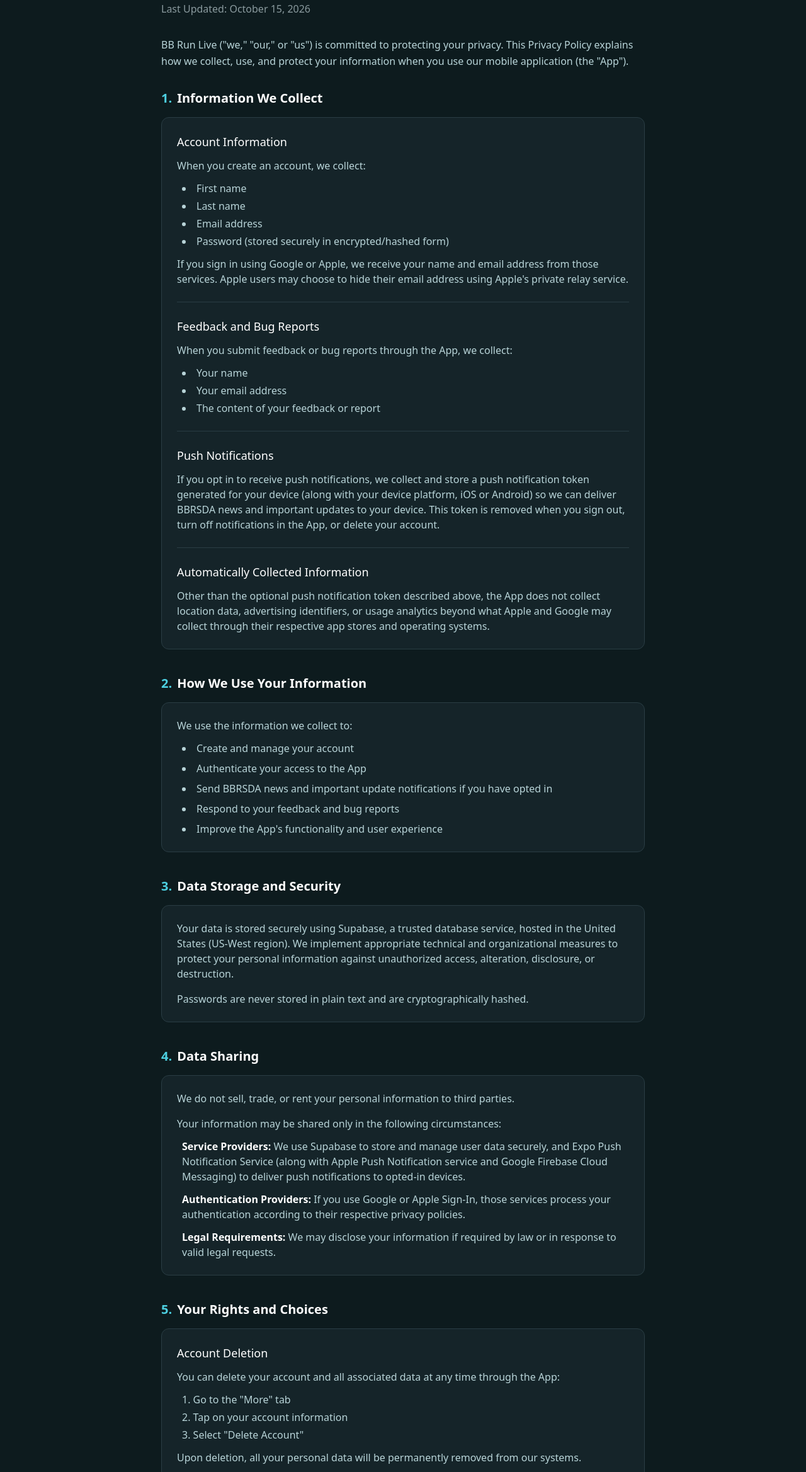
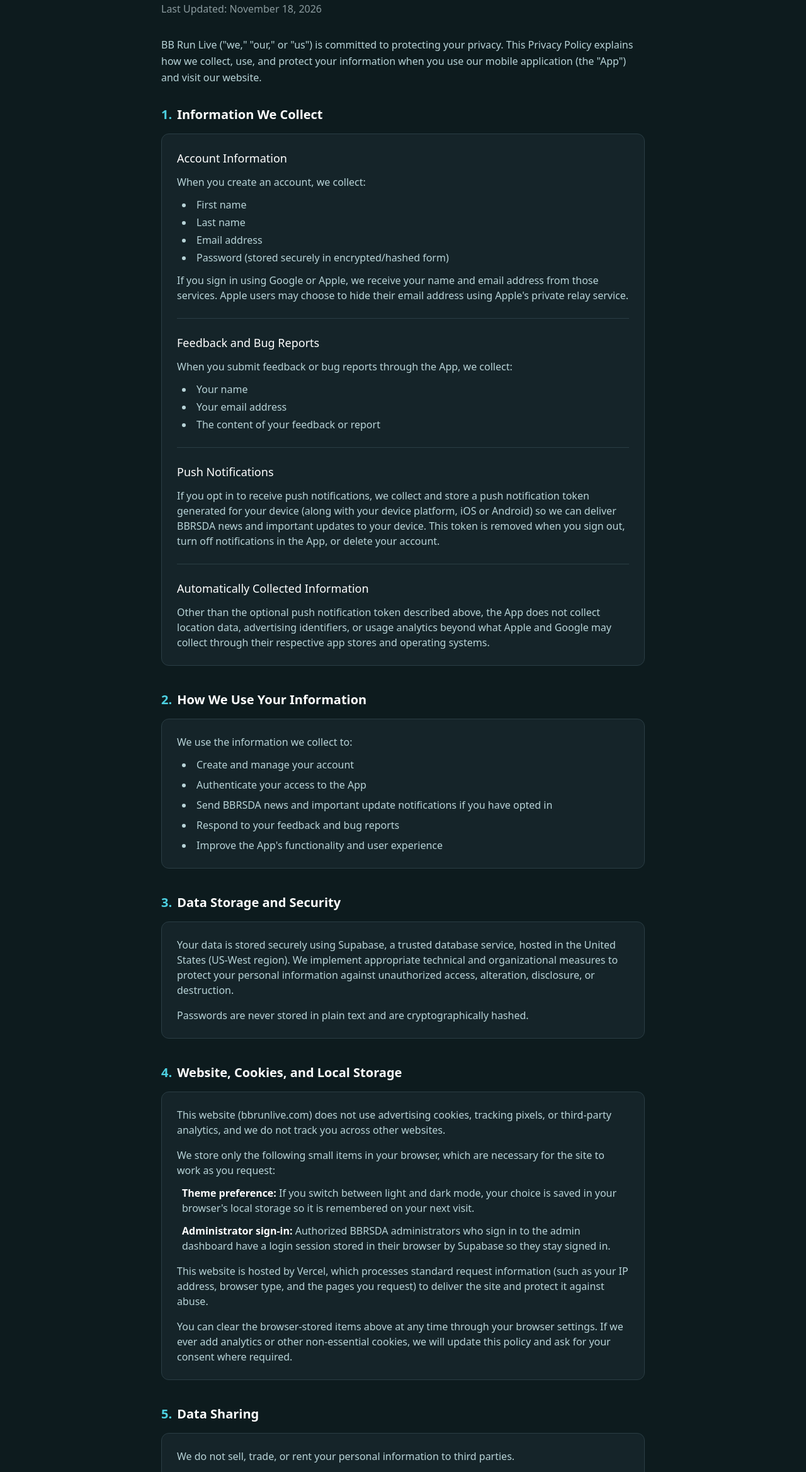
Before and after one commit to micascheid/bbrunlive-landing-page, an Astro site: page /privacy in a window 1280 px wide. Shown: the part 167-2504 px from the top of the page at 63% size. Built offline with nearby package versions, Linux system fonts and the light colour scheme; Astro itself is replaced by a stand-in of ours.

Commit message:
Add website, cookies and hosting disclousures to privacy policy. no cookie bannner needed as we edon't store any.

```diff
--- a/src/pages/privacy.astro
+++ b/src/pages/privacy.astro
@@ -28,10 +28,10 @@ import ThemeToggleButton from '../components/ThemeToggleButton.astro';
     <main class="flex-1 px-6 py-12">
       <article class="max-w-3xl mx-auto prose-custom">
         <h1 class="text-3xl md:text-4xl font-bold text-text-primary mb-2">Privacy Policy</h1>
-        <p class="text-text-tertiary mb-8">Last Updated: October 15, 2026</p>
+        <p class="text-text-tertiary mb-8">Last Updated: November 18, 2026</p>
 
         <p class="text-text-secondary mb-8 leading-relaxed">
-          BB Run Live ("we," "our," or "us") is committed to protecting your privacy. This Privacy Policy explains how we collect, use, and protect your information when you use our mobile application (the "App").
+          BB Run Live ("we," "our," or "us") is committed to protecting your privacy. This Privacy Policy explains how we collect, use, and protect your information when you use our mobile application (the "App") and visit our website.
         </p>
 
         <!-- Section 1 -->
@@ -116,9 +116,33 @@ import ThemeToggleButton from '../components/ThemeToggleButton.astro';
         </section>
 
         <!-- Section 4 -->
+        <section class="mb-10" id="cookies">
+          <h2 class="text-xl font-semibold text-text-primary mb-4 flex items-center gap-2">
+            <span class="text-info">4.</span> Website, Cookies, and Local Storage
+          </h2>
+
+          <div class="bg-card rounded-xl p-6 border border-divider">
+            <p class="text-text-secondary mb-4">
+              This website (bbrunlive.com) does not use advertising cookies, tracking pixels, or third-party analytics, and we do not track you across other websites.
+            </p>
+            <p class="text-text-secondary mb-3">We store only the following small items in your browser, which are necessary for the site to work as you request:</p>
+            <ul class="space-y-3 text-text-secondary ml-2">
+              <li><strong class="text-text-primary">Theme preference:</strong> If you switch between light and dark mode, your choice is saved in your browser's local storage so it is remembered on your next visit.</li>
+              <li><strong class="text-text-primary">Administrator sign-in:</strong> Authorized BBRSDA administrators who sign in to the admin dashboard have a login session stored in their browser by Supabase so they stay signed in.</li>
+            </ul>
+            <p class="text-text-secondary mt-4">
+              This website is hosted by Vercel, which processes standard request information (such as your IP address, browser type, and the pages you request) to deliver the site and protect it against abuse.
+            </p>
+            <p class="text-text-secondary mt-4">
+              You can clear the browser-stored items above at any time through your browser settings. If we ever add analytics or other non-essential cookies, we will update this policy and ask for your consent where required.
+            </p>
+          </div>
+        </section>
+
+        <!-- Section 5 -->
         <section class="mb-10">
           <h2 class="text-xl font-semibold text-text-primary mb-4 flex items-center gap-2">
-            <span class="text-info">4.</span> Data Sharing
+            <span class="text-info">5.</span> Data Sharing
           </h2>
 
           <div class="bg-card rounded-xl p-6 border border-divider">
@@ -134,10 +158,10 @@ import ThemeToggleButton from '../components/ThemeToggleButton.astro';
           </div>
         </section>
 
-        <!-- Section 5 -->
+        <!-- Section 6 -->
         <section class="mb-10">
           <h2 class="text-xl font-semibold text-text-primary mb-4 flex items-center gap-2">
-            <span class="text-info">5.</span> Your Rights and Choices
+            <span class="text-info">6.</span> Your Rights and Choices
           </h2>
 
           <div class="bg-card rounded-xl p-6 border border-divider space-y-6">
@@ -170,10 +194,10 @@ import ThemeToggleButton from '../components/ThemeToggleButton.astro';
           </div>
         </section>
 
-        <!-- Section 6 -->
+        <!-- Section 7 -->
         <section class="mb-10">
           <h2 class="text-xl font-semibold text-text-primary mb-4 flex items-center gap-2">
-            <span class="text-info">6.</span> Children's Privacy
+            <span class="text-info">7.</span> Children's Privacy
           </h2>
 
           <div class="bg-card rounded-xl p-6 border border-divider">
@@ -183,10 +207,10 @@ import ThemeToggleButton from '../components/ThemeToggleButton.astro';
           </div>
         </section>
 
-        <!-- Section 7 -->
+        <!-- Section 8 -->
         <section class="mb-10">
           <h2 class="text-xl font-semibold text-text-primary mb-4 flex items-center gap-2">
-            <span class="text-info">7.</span> Third-Party Links
+            <span class="text-info">8.</span> Third-Party Links
           </h2>
 
           <div class="bg-card rounded-xl p-6 border border-divider">
@@ -196,10 +220,10 @@ import ThemeToggleButton from '../components/ThemeToggleButton.astro';
           </div>
         </section>
 
-        <!-- Section 8 -->
+        <!-- Section 9 -->
         <section class="mb-10">
           <h2 class="text-xl font-semibold text-text-primary mb-4 flex items-center gap-2">
-            <span class="text-info">8.</span> Changes to This Privacy Policy
+            <span class="text-info">9.</span> Changes to This Privacy Policy
           </h2>
 
           <div class="bg-card rounded-xl p-6 border border-divider">
@@ -209,10 +233,10 @@ import ThemeToggleButton from '../components/ThemeToggleButton.astro';
           </div>
         </section>
 
-        <!-- Section 9 -->
+        <!-- Section 10 -->
         <section class="mb-10">
           <h2 class="text-xl font-semibold text-text-primary mb-4 flex items-center gap-2">
-            <span class="text-info">9.</span> Contact Us
+            <span class="text-info">10.</span> Contact Us
           </h2>
 
           <div class="bg-card rounded-xl p-6 border border-divider">
```
